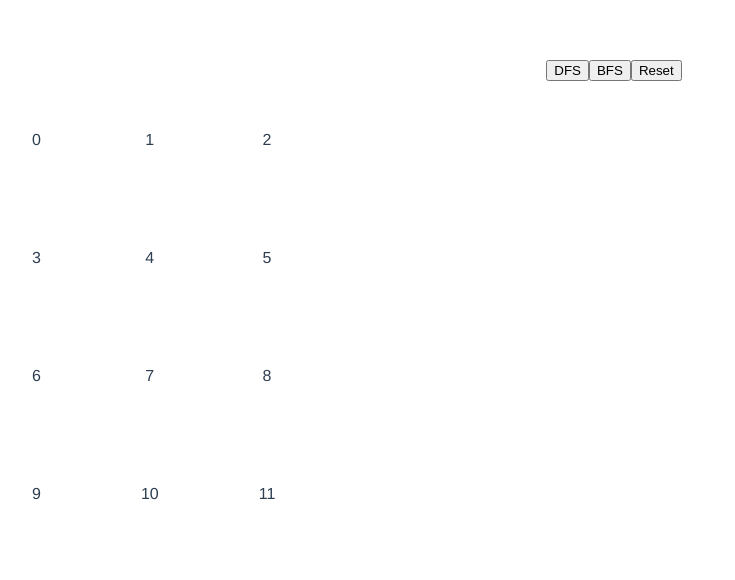
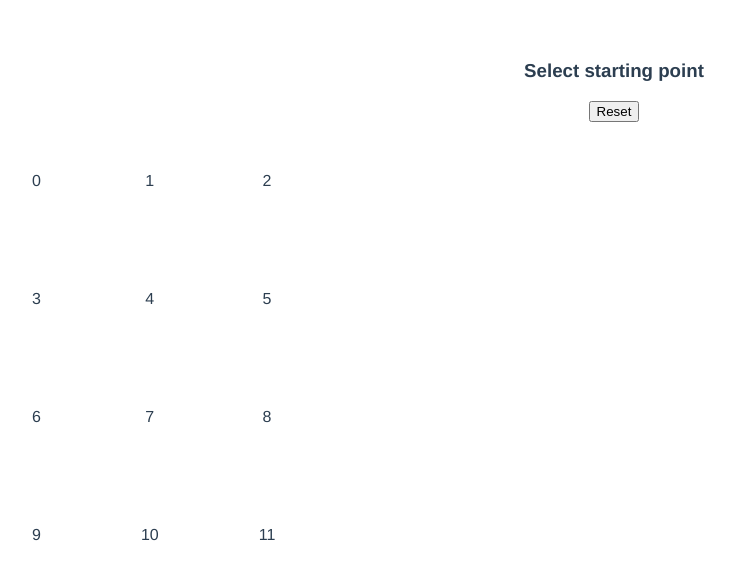
Before and after one commit to moonik/graph-algorithms-visualizer, a Vue app: page / in a window 1280 px wide. Shown: the top 580 px of the page, without its empty margins (26-761 px from the left). Built offline with nearby package versions, Linux system fonts and the light colour scheme.

Commit message:
refactoring

```diff
--- a/src/App.vue
+++ b/src/App.vue
@@ -1,14 +1,16 @@
 <template>
   <div id="app">
-    <button v-on:click="dfsSearch()">DFS</button>
-    <button v-on:click="bfsSearch()">BFS</button>
-    <button v-on:click="reset()">Reset</button>
+    <h3 v-if="start == -1">Select starting point</h3>
+    <h3 v-if="start != -1 && !target">Select destination point</h3>
+    <button v-if="canStartSearching()" v-on:click="dfsSearch()">DFS</button>
+    <button v-if="canStartSearching()" v-on:click="bfsSearch()">BFS</button>
+    <button v-on:click="reset(); resetStartAndTarget()">Reset</button>
     <table class="table table-bordered">
       <tbody>
         <tr v-for="row in rows" v-bind:key="row">
           <td v-for="col in cols[row]" v-bind:key="col">
-            <div class="visited" :style="setVisitedStyle(col)" v-if="clicked && wasVisited(col)">{{ col }}</div>
-            <div v-else> {{ col }} </div>
+            <div class="vertex visited" v-on:click="setTarget(col)" :style="setVisitedStyle(col)" v-if="clicked && wasVisited(col)">{{ col }}</div>
+            <div class="vertex" v-on:click="setStart(col); setTarget(col)" :style="setStartAndTargetStyle(col)" v-else> {{ col }} </div>
           </td>
         </tr>
       </tbody>
@@ -22,6 +24,7 @@ export default {
   name: 'App',
   components: {
   },
+
   created() {
     this.initGraph();
   },
@@ -36,6 +39,8 @@ export default {
       clicked: false,
       index: 0,
       neighbors: [0, 1, -1],
+      start: -1,
+      target: -1,
     }
   },
 
@@ -59,34 +64,65 @@ export default {
               }
             }
           }
+          adj.sort((a, b) => a - b);
           this.graph.set(col, adj);
         }
       }
     },
 
     reset() {
-      this.clicked = false;
+      this.clicked = !this.clicked;
       this.toColor = [];
+      this.visited = new Set();
+      this.index = 0;
+    },
+
+    resetStartAndTarget() {
+      this.start = -1;
+      this.target = -1;
+    },
+
+    canStartSearching() {
+      return this.start !== -1 && this.target !== -1;
+    },
+
+    setStart(v) {
+      if (this.start === -1) {
+        this.start = v;
+      }
+    },
+
+    setTarget(v) {
+      if (this.start !== -1) {
+        this.target = v;
+      }
     },
 
     setVisitedStyle(col) {
       const delay = this.getDelay(col);
-      return {'-webkit-animation-delay': delay, 'animation-delay': delay};
+      if (col === this.start) {
+        return this.setStartAndTargetStyle(col);
+      } else if (col === this.target) {
+        return this.setStartAndTargetStyle(col);
+      }
+      else {
+        return {'-webkit-animation-delay': delay, 'animation-delay': delay};
+      }
+    },
+
+    setStartAndTargetStyle(col) {
+      const delay = this.getDelay(col);
+      if (col === this.start) {
+        return {'-webkit-animation-delay': delay, 'animation-delay': delay, 'border': '2px solid black'};
+      } else if (col === this.target) {
+        return {'-webkit-animation-delay': delay, 'animation-delay': delay, 'border' : '2px solid green'};
+      }
     },
 
     dfsSearch() {
-      this.clicked = true;
-      this.visited = new Set();
-      this.toColor = [];
-      this.index = 0;
-      const start = 3;
-      const target = 7;
-
-      this.trackNodeAndColor(start);
-
-      if (this.dfs(start, target)) {
-        return true;
-      }
+      this.reset();
+      this.trackNodeAndColor(this.start);
+      this.dfs(this.start, this.target);
     },
 
     dfs(v, target) {
@@ -105,34 +141,35 @@ export default {
           }
         }
       }
+
+      return false;
     },
 
     bfsSearch() {
-      this.clicked = true;
-      this.visited = new Set();
-      this.toVisit = [];
-      this.toColor = [];
-      this.index = 0;
-      const start = 3;
-      const target = 7;
+      this.reset();
+      let queue = [];
 
-      this.toVisit.push(start);
-      this.trackNodeAndColor(start);
+      queue.push(this.start);
+      this.trackNodeAndColor(this.start);
 
-      while (this.toVisit.length > 0) {
-        const v = this.toVisit.shift();
+      while (queue.length > 0) {
+        const v = queue.shift();
         this.$set(this.toColor, this.index++, v);
 
-        if (v === target) {
-          return true;
+        if (v === this.target) {
+          break;
         }
 
-        for (const e in this.graph.get(v)) {
-          const u = parseInt(this.graph.get(v)[e]);
-          if (!this.visited.has(u)) {
-            this.toVisit.push(u);
-            this.visited.add(u);
-          }
+        this.bfs(v, queue);
+      }
+    },
+
+    bfs(v, queue) {
+      for (const e in this.graph.get(v)) {
+        const u = parseInt(this.graph.get(v)[e]);
+        if (!this.visited.has(u)) {
+          queue.push(u);
+          this.visited.add(u);
         }
       }
     },
@@ -179,6 +216,10 @@ tr, td {
   padding: 50px;
 }
 
+.vertex:hover {
+  cursor: pointer;
+}
+
 .visited {
   animation: color-me-in 2s infinite;
 }
```
